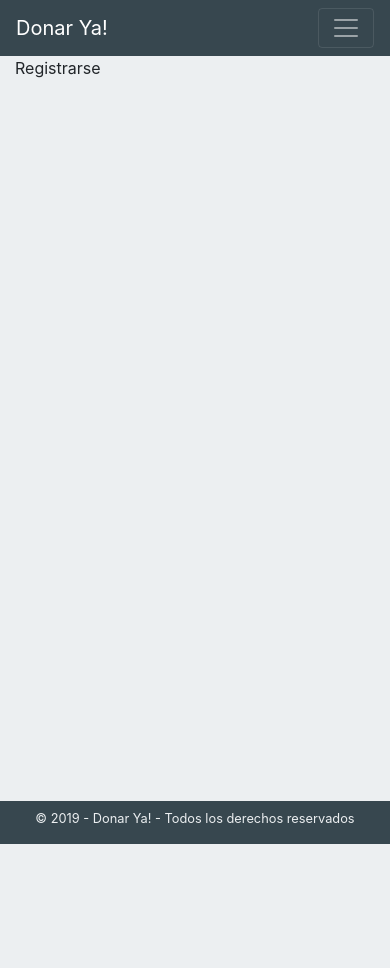
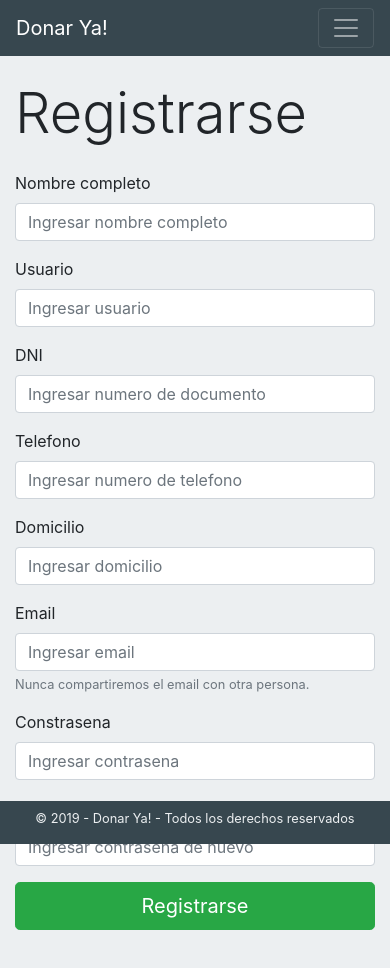
Before and after one commit to omelendrez/donarya, a React (Create React App) app: page /registrarse in a window 390 px wide. Shown: the top 968 px of the page. Before the commit the page ends 844 px from the top, so only its background shows below. Built offline with nearby package versions, Linux system fonts and the light colour scheme.

Commit message:
Agregar funciones al registro.

```diff
--- a/src/components/Register.jsx
+++ b/src/components/Register.jsx
@@ -1,8 +1,60 @@
-import React from 'react'
+import React, { useState } from 'react'
 
 const Register = () => {
+  const [fullName, setFullName] = useState('')
+  const [username, setUsername] = useState('')
+  const [id, setId] = useState('')
+  const [phoneNumber, setPhoneNumber] = useState('')
+  const [address, setAddress] = useState('')
+  const [email, setEmail] = useState('')
+  const [password1, setPassword1] = useState('')
+  const [password2, setPassword2] = useState('')
+
+  const handleSubmit = (e) => {
+    e.preventDefault()
+    console.log(fullName, username, id, phoneNumber, address, email, password1, password2)
+  }
+
   return (
-    <div className="container">Registrarse</div>
+    <div className="container col-12 col-sm-8 col-md-6 col-lg-4 mb-5">
+      <p className="my-4 display-4">Registrarse</p>
+      <form onSubmit={handleSubmit}>
+        <div className="form-group">
+          <label htmlFor="fullName">Nombre completo</label>
+          <input type="text" className="form-control" id="fullName" placeholder="Ingresar nombre completo" onChange={e => setFullName(e.target.value)} value={fullName} required />
+        </div>
+        <div className="form-group">
+          <label htmlFor="username">Usuario</label>
+          <input type="text" className="form-control" id="username" placeholder="Ingresar usuario" onChange={e => setUsername(e.target.value)} value={username} required />
+        </div>
+        <div className="form-group">
+          <label htmlFor="id">DNI</label>
+          <input type="number" className="form-control" id="id" placeholder="Ingresar numero de documento" onChange={e => setId(e.target.value)} value={id} required />
+        </div>
+        <div className="form-group">
+          <label htmlFor="phoneNumber">Telefono</label>
+          <input type="tel" className="form-control" id="phoneNumber" placeholder="Ingresar numero de telefono" onChange={e => setPhoneNumber(e.target.value)} value={phoneNumber} required />
+        </div>
+        <div className="form-group">
+          <label htmlFor="address">Domicilio</label>
+          <input type="text" className="form-control" id="address" placeholder="Ingresar domicilio" onChange={e => setAddress(e.target.value)} value={address} required />
+        </div>
+        <div className="form-group">
+          <label htmlFor="email">Email</label>
+          <input type="email" className="form-control" id="email" aria-describedby="emailHelp" placeholder="Ingresar email" onChange={e => setEmail(e.target.value)} value={email} required />
+          <small id="emailHelp" className="form-text text-muted">Nunca compartiremos el email con otra persona.</small>
+        </div>
+        <div className="form-group">
+          <label htmlFor="password1">Constrasena</label>
+          <input type="password" className="form-control" id="password1" placeholder="Ingresar contrasena" onChange={e => setPassword1(e.target.value)} value={password1} required />
+        </div>
+        <div className="form-group">
+          <label htmlFor="password2">Repetir constrasena</label>
+          <input type="password" className="form-control" id="password2" placeholder="Ingresar contrasena de nuevo" onChange={e => setPassword2(e.target.value)} value={password2} required />
+        </div>
+        <button type="submit" className="btn btn-lg btn-success btn-block mt-3">Registrarse</button>
+      </form>
+    </div>
   )
 }
 
```
Also changed, not shown: src/components/Registro.jsx (deleted, +0 -46 lines), 1 other file (tests, documents, lock files or other folders).
